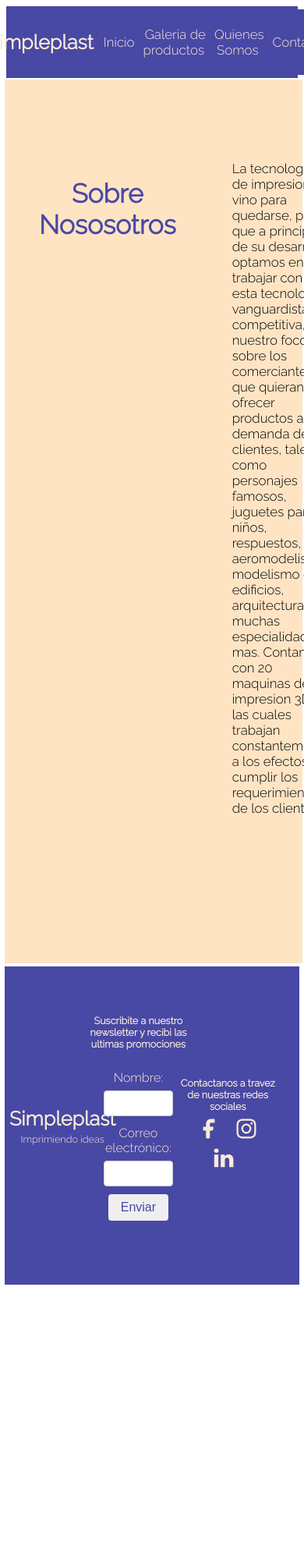
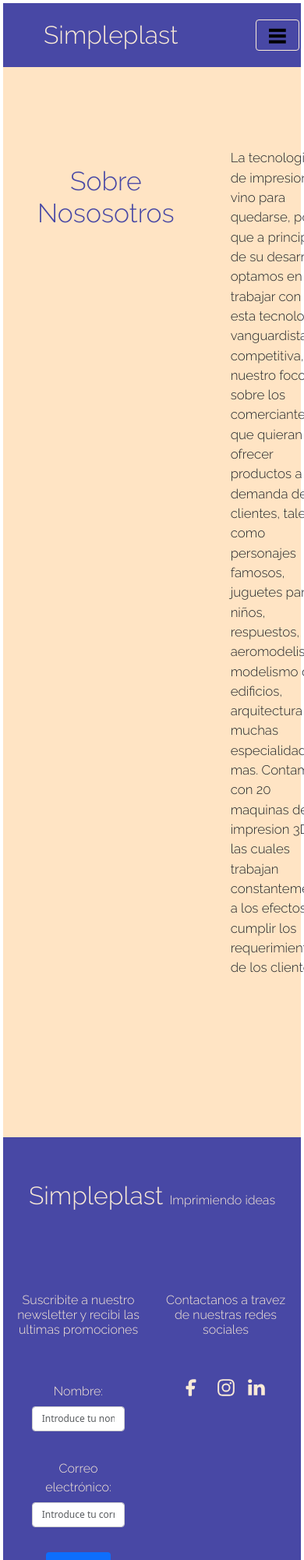
Before and after one commit to Crissouza1995/PF-CristianSouza, a plain HTML site: page quienes-somos.html in a window 390 px wide. Shown: the top 2000 px of the page at 78% size. Before the commit the page ends 1653 px from the top, so only its background shows below. Drawn offline with nearby package versions, Linux system fonts and the light colour scheme; a small style sheet from the web is missing.

Commit message:
se realizaron las modificaciones segun instrucciones de tutora

```diff
--- a/css/styles.css
+++ b/css/styles.css
@@ -1,3 +1,7 @@
+/*Estilo fuente*/
+
+@import url('https://fonts.googleapis.com/css2?family=Lato:ital,wght@0,400;1,400;1,700&family=Raleway:wght@300&display=swap');
+
 .body {
     height: 100vh;
     width: 100%;
@@ -19,6 +23,7 @@
 svg {
     width: 40px;
 }
+
 
 
 /*-------------------Estilos personalizado menu principal------------------------*/
@@ -84,7 +89,7 @@
 .simpleplast {
     display: inline-block;
     font-family: Raleway;
-    font-size: 3vh;
+    font-size: 2em;
     color: antiquewhite;
     list-style-type: none;
 
@@ -105,7 +110,7 @@
 
 .header-menu {
     text-decoration: none;
-    font-size: 2vh;
+    font-size: 1.5em;
     font-family: Raleway;
     color: antiquewhite;
     list-style-type: none;
@@ -191,7 +196,7 @@
 .titulo-inicio {
 
     text-decoration: none;
-    font-size: 4vh;
+    font-size: em;
     font-family: Raleway;
     color: rgb(72, 72, 165);
 
@@ -203,7 +208,7 @@
 .titulo-imagenes-circulares {
 
     text-decoration: none;
-    font-size: 3vh;
+    font-size: 2em;
     font-family: Raleway;
     color: rgb(72, 72, 165);
 
@@ -265,7 +270,7 @@
 .titulo-box {
 
     text-decoration: none;
-    font-size: 3vh;
+    font-size: 2.5em;
     font-family: Raleway;
     color: rgb(72, 72, 165);
     padding: 10px;
@@ -275,7 +280,7 @@
 .texto-box {
 
     text-decoration: none;
-    font-size: 2vh;
+    font-size: 1.5em;
     font-family: Raleway;
     color: gray;
     padding: 8px;
@@ -296,6 +301,10 @@
         display: none;
     }
 
+    .form-group {
+        display: none;
+    }
+
 }
 
 /*Version mobile*/
@@ -304,7 +313,6 @@
     .portada-alta {
         display: none;
     }
-
 
 }
 
@@ -325,7 +333,7 @@
 .titulo-maqueta {
 
     text-decoration: none;
-    font-size: 2vh;
+    font-size: 2em;
     font-family: Raleway;
     color: gray;
     padding: 6px;
@@ -362,7 +370,7 @@
 .exp {
 
     text-decoration: none;
-    font-size: 3vh;
+    font-size: 2em;
     font-family: Raleway;
     color: rgb(72, 72, 165);
 }
@@ -745,7 +753,7 @@
 
 .logo {
 
-    font-size: 1.5vh;
+    font-size: 1em;
     font-family: Raleway;
     color: antiquewhite;
 
@@ -753,7 +761,7 @@
 
 .enunciado-suscripcion {
 
-    font-size: 1.5vh;
+    font-size: 1em;
     font-family: Raleway;
     color: antiquewhite;
 
@@ -801,7 +809,7 @@
 
 .enunciado-social {
 
-    font-size: 1.5vh;
+    font-size: 1em;
     font-family: Raleway;
     color: antiquewhite;
 
@@ -819,6 +827,6 @@
 
     font-size: 0.75rem;
     padding: 0.375rem 0.75rem;
-    width: 60%;
+    width: 90%;
 
   }
--- a/quienes-somos.html
+++ b/quienes-somos.html
@@ -7,41 +7,51 @@
     <meta name="viewport" content="width=device-width, initial-scale=1.0">
     <title>Document</title>
 
+    <link rel="stylesheet" href="./css/styles.css">
+    <link rel="stylesheet" href="https://maxcdn.bootstrapcdn.com/bootstrap/4.0.0/css/bootstrap.min.css">
+    <link rel="stylesheet" href="https://cdn.jsdelivr.net/npm/bootstrap@5.3.0/dist/css/bootstrap.min.css"
+        integrity="sha384-8AxzCcMbgxhhJCQTzmuXTjaTlTtT34Rfmgg0lHAghaxWq4Ct4FGLs2xJ1DxlyY2Z" crossorigin="anonymous">
+    <link rel="stylesheet" href="./css/styles.css">
 
-    <!--Importe estilo de goole-->
-    <style>
-        @import url('https://fonts.googleapis.com/css2?family=Lato:ital,wght@0,400;1,400;1,700&family=Raleway:wght@300&display=swap');
-    </style>
-
-
-    <link rel="stylesheet" href="./css/styles.css">
 
 </head>
 
 <body class="Principal">
 
+    <header class="cabecera">
+        <nav class="navbar navbar-expand-lg">
+            <div class="container-fluid">
+                <a class="navbar-brand simpleplast mx-5" href="./index.html">Simpleplast</a>
+                <button class="navbar-toggler" type="button" data-toggle="collapse" data-target="#navbarNav"
+                    aria-controls="navbarNav" aria-expanded="false" aria-label="Toggle navigation">
+                    <span class="navbar-toggler-icon">
+                        <svg fill="#000000" width="30px" height="30px" viewBox="0 -1 28 28"
+                            xmlns="http://www.w3.org/2000/svg">
+                            <path d="m0 0h27.65v5.219h-27.65z" />
+                            <path d="m0 9.39h27.65v5.219h-27.65z" />
+                            <path d="m0 18.781h27.65v5.219h-27.65z" />
+                        </svg>
+                    </span>
+                </button>
 
-    <main>
-        <header class="header">
-
-            <div class="cabecera">
-
-                <nav class="navbar">
-
-                    <ul class="menu-grid">
-                        <li>
-                            <h1 class="simpleplast">Simpleplast</h1>
+                <div class="collapse navbar-collapse mx-auto" id="navbarNav">
+                    <ul class="navbar-nav mx-5">
+                        <li class="nav-item mx-5">
+                            <a class="nav-link header-menu" aria-current="page" href="index.html">Inicio</a>
                         </li>
-                        <li><a class="header-menu" href="index.html">Inicio</a></li>
-                        <li><a class="header-menu" href="galeria-de-productos.html">Galeria de productos</a></li>
-                        <li><a class="header-menu" href="quienes-somos.html">Quienes Somos</a></li>
-                        <li><a class="header-menu" href="contactanos.html">Contactanos</a></li>
-
-
+                        <li class="nav-item mx-5">
+                            <a class="nav-link header-menu" href="./galeria-de-productos.html">Galeria de productos</a>
+                        </li>
+                        <li class="nav-item mx-5">
+                            <a class="nav-link header-menu" href="./quienes-somos.html">Quienes Somos</a>
+                        </li>
+                        <li class="nav-item mx-5">
+                            <a class="nav-link header-menu" href="./contactanos.html">Contactanos</a>
+                        </li>
                     </ul>
+                </div>
+            </div>
         </nav>
-            </div>
-
     </header>
 
 
@@ -79,54 +89,50 @@
 
     </nav>
 
-    </main>
 
 
 
 
+    <div class="container-fluid text-center pie-pagina">
 
-    <footer>
+        <div class="row">
 
-        <div class="pie-grid">
+            <div class="col">
 
-            <div class="contenedor-logo">
-
-                <h1 class="simpleplast">Simpleplast</h1>
-                <span class="logo">Imprimiendo ideas</span>
+                <h1 class="simpleplast my-5">Simpleplast</h1>
+                <span class="logo my-5">Imprimiendo ideas</span>
 
             </div>
 
-            <div class="suscripcion-newsletter">
+            <div class="col-6">
 
-
-                <h4 class="enunciado-suscripcion">Suscribite a nuestro newsletter y recibi las ultimas promociones
+                <h4 class="enunciado-suscripcion my-5">Suscribite a nuestro newsletter y recibi las ultimas
+                    promociones
                 </h4>
 
-                <div class="contenedor-formulario-suscripcion-newsletter">
+                <div class="container mt-5">
 
-                    <form method="post" action="mailto:example@example.com" enctype="text/plain">
-                        <label for="name">Nombre:</label>
-                        <input class="placeholderfoot" type="text" id="name" name="name">
-
-                        <label for="email">Correo electrónico:</label>
-                        <input class="placeholderfoot" type="email" id="email" name="email">
-                        <button class="mi-boton-suscripcion" type="submit">Enviar</button>
+                    <form action="#" method="POST">
+                        <div class="form-group">
+                            <label for="nombre">Nombre:</label>
+                            <input type="text" class="form-control my-custom-class" id="nombre" name="nombre"
+                                placeholder="Introduce tu nombre">
+                        </div>
+                        <div class="form-group">
+                            <label for="correo">Correo electrónico:</label>
+                            <input type="email" class="form-control my-custom-class" id="correo" name="correo"
+                                placeholder="Introduce tu correo electrónico">
+                        </div>
+                        <button type="submit" class="btn btn-primary"><i class="fas fa-paper-plane"></i> Enviar</button>
                     </form>
+                </div>
 
             </div>
 
+            <div class="col">
 
-            </div>
+                <h4 class="enunciado-social my-5">Contactanos a travez de nuestras redes sociales</h4>
 
-
-
-            <div class="social">
-
-                <h4 class="enunciado-social">Contactanos a travez de nuestras redes sociales</h4>
-
-
-
-                <div class="social-icon">
 
                 <svg width="30" height="30" viewBox="0 0 24 24" data-name="Flat Color"
                     xmlns="http://www.w3.org/2000/svg" class="icon flat-color">
@@ -136,17 +142,16 @@
                 </svg>
 
 
-
-                    <svg fill="#000000" width="30px" height="30px" viewBox="0 0 24 24"
-                        xmlns="http://www.w3.org/2000/svg" data-name="Layer 1">
+                <svg fill="#000000" width="30px" height="30px" viewBox="0 0 24 24" xmlns="http://www.w3.org/2000/svg"
+                    data-name="Layer 1">
                     <path
                         d="M17.34,5.46h0a1.2,1.2,0,1,0,1.2,1.2A1.2,1.2,0,0,0,17.34,5.46Zm4.6,2.42a7.59,7.59,0,0,0-.46-2.43,4.94,4.94,0,0,0-1.16-1.77,4.7,4.7,0,0,0-1.77-1.15,7.3,7.3,0,0,0-2.43-.47C15.06,2,14.72,2,12,2s-3.06,0-4.12.06a7.3,7.3,0,0,0-2.43.47A4.78,4.78,0,0,0,3.68,3.68,4.7,4.7,0,0,0,2.53,5.45a7.3,7.3,0,0,0-.47,2.43C2,8.94,2,9.28,2,12s0,3.06.06,4.12a7.3,7.3,0,0,0,.47,2.43,4.7,4.7,0,0,0,1.15,1.77,4.78,4.78,0,0,0,1.77,1.15,7.3,7.3,0,0,0,2.43.47C8.94,22,9.28,22,12,22s3.06,0,4.12-.06a7.3,7.3,0,0,0,2.43-.47,4.7,4.7,0,0,0,1.77-1.15,4.85,4.85,0,0,0,1.16-1.77,7.59,7.59,0,0,0,.46-2.43c0-1.06.06-1.4.06-4.12S22,8.94,21.94,7.88ZM20.14,16a5.61,5.61,0,0,1-.34,1.86,3.06,3.06,0,0,1-.75,1.15,3.19,3.19,0,0,1-1.15.75,5.61,5.61,0,0,1-1.86.34c-1,.05-1.37.06-4,.06s-3,0-4-.06A5.73,5.73,0,0,1,6.1,19.8,3.27,3.27,0,0,1,5,19.05a3,3,0,0,1-.74-1.15A5.54,5.54,0,0,1,3.86,16c0-1-.06-1.37-.06-4s0-3,.06-4A5.54,5.54,0,0,1,4.21,6.1,3,3,0,0,1,5,5,3.14,3.14,0,0,1,6.1,4.2,5.73,5.73,0,0,1,8,3.86c1,0,1.37-.06,4-.06s3,0,4,.06a5.61,5.61,0,0,1,1.86.34A3.06,3.06,0,0,1,19.05,5,3.06,3.06,0,0,1,19.8,6.1,5.61,5.61,0,0,1,20.14,8c.05,1,.06,1.37.06,4S20.19,15,20.14,16ZM12,6.87A5.13,5.13,0,1,0,17.14,12,5.12,5.12,0,0,0,12,6.87Zm0,8.46A3.33,3.33,0,1,1,15.33,12,3.33,3.33,0,0,1,12,15.33Z"
                         style="fill: antiquewhite;" />
                 </svg>
 
 
-                    <svg fill="#000000" width="30px" height="30px" viewBox="-2 -2 24 24"
-                        xmlns="http://www.w3.org/2000/svg" preserveAspectRatio="xMinYMin" class="jam jam-linkedin">
+                <svg fill="#000000" width="30px" height="30px" viewBox="-2 -2 24 24" xmlns="http://www.w3.org/2000/svg"
+                    preserveAspectRatio="xMinYMin" class="jam jam-linkedin">
                     <path
                         d='M19.959 11.719v7.379h-4.278v-6.885c0-1.73-.619-2.91-2.167-2.91-1.182 0-1.886.796-2.195 1.565-.113.275-.142.658-.142 1.043v7.187h-4.28s.058-11.66 0-12.869h4.28v1.824l-.028.042h.028v-.042c.568-.875 1.583-2.126 3.856-2.126 2.815 0 4.926 1.84 4.926 5.792zM2.421.026C.958.026 0 .986 0 2.249c0 1.235.93 2.224 2.365 2.224h.028c1.493 0 2.42-.989 2.42-2.224C4.787.986 3.887.026 2.422.026zM.254 19.098h4.278V6.229H.254v12.869z'
                         style="fill: antiquewhite;" />
@@ -156,14 +161,14 @@
 
         </div>
 
-
     </div>
 
-
-    </footer>
-
-
-
+    <script src="https://code.jquery.com/jquery-3.2.1.slim.min.js"></script>
+    <script src="https://cdnjs.cloudflare.com/ajax/libs/popper.js/1.12.9/umd/popper.min.js"></script>
+    <script src="https://maxcdn.bootstrapcdn.com/bootstrap/4.0.0/js/bootstrap.min.js"></script>
+    <script src="https://cdn.jsdelivr.net/npm/bootstrap@5.3.0/dist/js/bootstrap.min.js"
+        integrity="sha384-xPXSrExN/PR7Oj+2JaGvX9Mvu8OyD/K/wfs/FAxNdRdAYwTj8zzUpAeA/BDAc/Sv"
+        crossorigin="anonymous"></script>
 
 
 </body>
```
Also changed, not shown: contactanos.html (+7 -19 lines), galeria-de-productos.html (+75 -58 lines), index.html (+8 -16 lines). Lines whose indentation alone changed are shown as unchanged.
